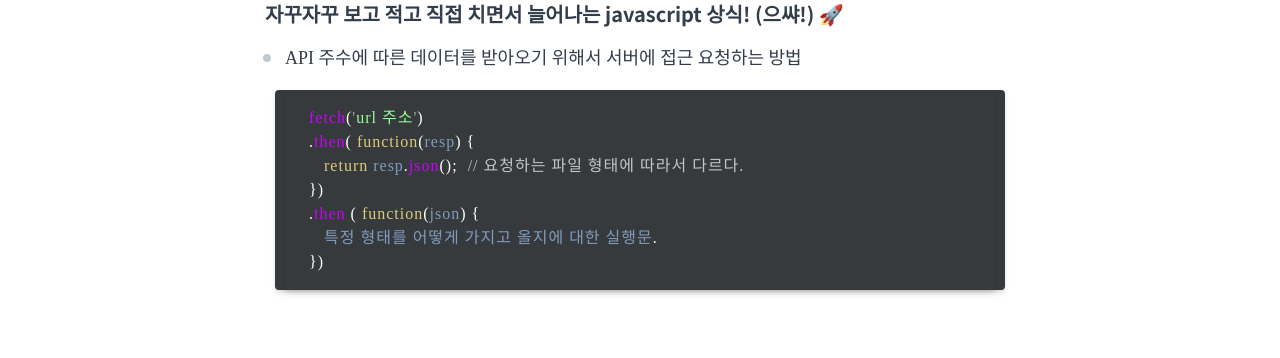
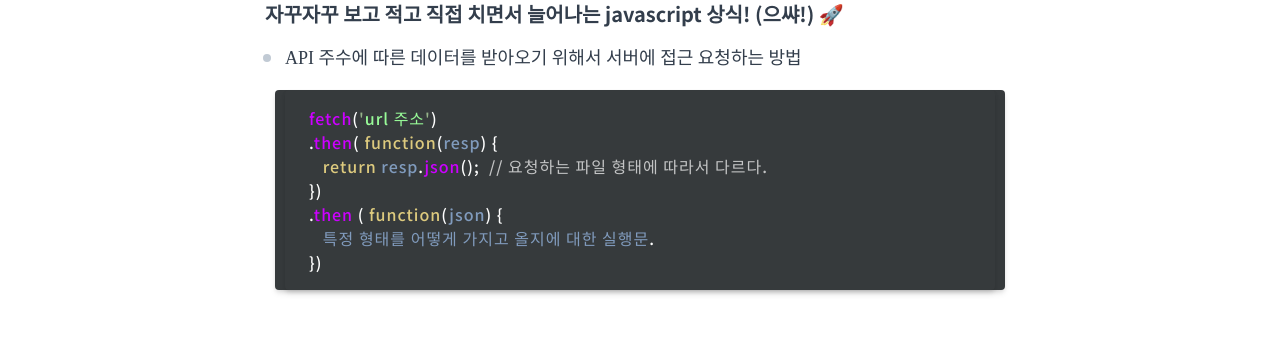
Before and after one commit to hankyeolk/hankyeolk.github.io, a Jekyll site: the page built from TIL/21_2020.07.05.md, in a window 1280 px wide. Shown: the part 761-1119 px from the top of the page. Built offline with Jekyll 4.4.1, drawn with Linux system fonts in a browser that asks for light colours; some web fonts are replaced.

Commit message:
font change

```diff
--- a/_sass/_code.scss
+++ b/_sass/_code.scss
@@ -1,6 +1,6 @@
 pre,
 code {
-  font-family: $spoqa;
+  font-family: $san-serif;
 }
 
 code {
```
